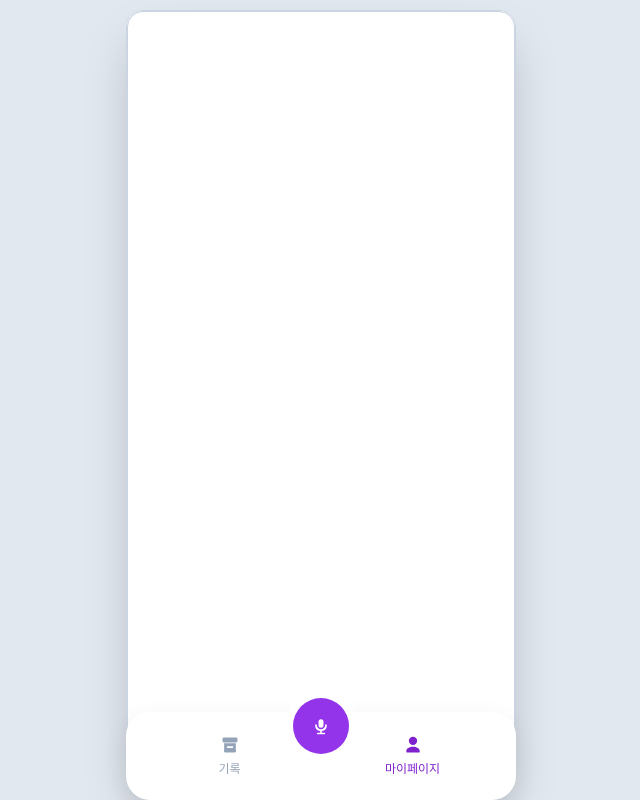
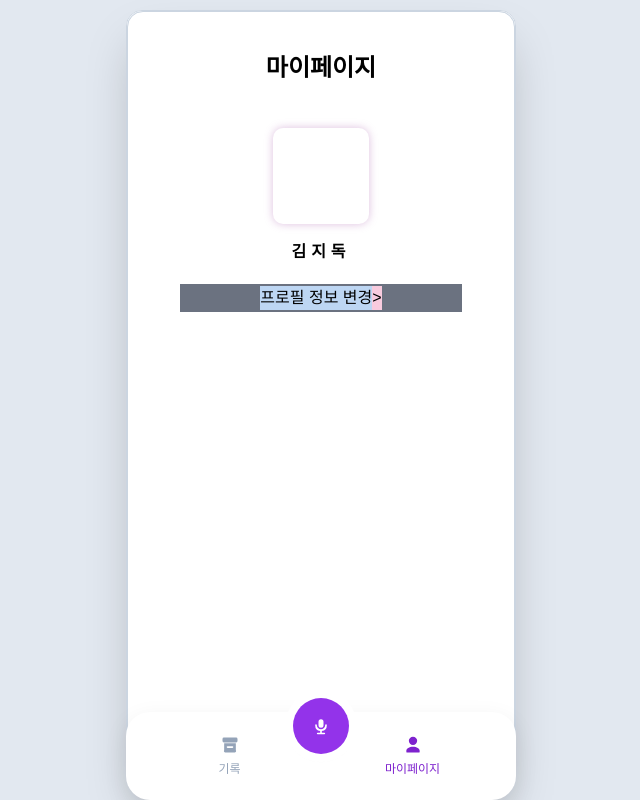
Before and after one commit to taeranlee/maumii, a React (Vite) app: page /mypage in a window 1280 px wide. Shown: the whole page, without its empty margins (319-959 px from the left). Built offline with nearby package versions, Linux system fonts and the light colour scheme.

Commit message:
feat: mypage layout 작업 중

```diff
--- a/src/pages/Mypage.jsx
+++ b/src/pages/Mypage.jsx
@@ -1,11 +1,24 @@
 import Button from "../components/Button";
 import Input from "../components/Input";
 import Layout from "../components/Layout";
+import Title from "../components/Title";
 
 export default function Mypage() {
   return (
     <Layout>
-
+      <div className="place-items-center">
+          <Title variant="default" className="mt-10" >마이페이지</Title>
+          <div className="space-y-4 p-5">
+              <div className="w-24 h-24 shadow-[0_0px_8px_rgba(169,96,176,0.4)]" style={{borderRadius:'10px'}}></div>
+              <h2 className="text-center font-bold" style={{letterSpacing: '5px'}}>김지독</h2>
+          </div>
+          <div>
+            <div className="h-7 bg-gray-500 px-20" style={{display:'flex', justifyContent:'space-between', alignItems:'center'}}>
+              <a className="bg-cloud-partner">프로필 정보 변경</a>
+              <span className="bg-cloud-mine">{'>'}</span>
+            </div>
+          </div>
+      </div>
     </Layout>
   );
 }
```
